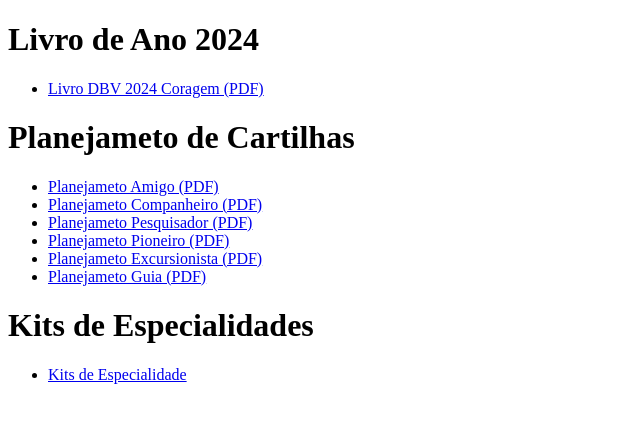
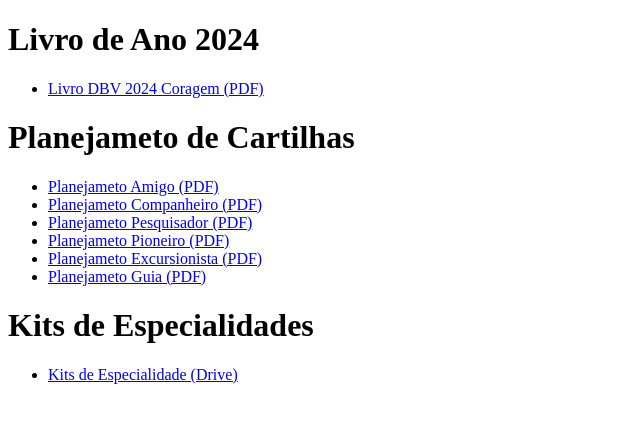
Before and after one commit to marlico77/arquivos-dbv, a plain HTML site: page index.html in a window 1280 px wide. Shown: the full height of the page, 0-640 px from the left. Drawn offline with Linux system fonts and the light colour scheme.

Commit message:
Update index.html

```diff
--- a/index.html
+++ b/index.html
@@ -35,7 +35,7 @@
     <h1>Kits de Especialidades</h1>
     <ul>
         <li><a href="https://drive.google.com/drive/folders/12b1MwzbwEF4b-UMQOHqPQcpDrk8GYCc-?usp=sharing"
-                target="_blank">Kits de Especialidade</a></li>
+                target="_blank">Kits de Especialidade (Drive)</a></li>
     </ul>
 </body>
 
```
